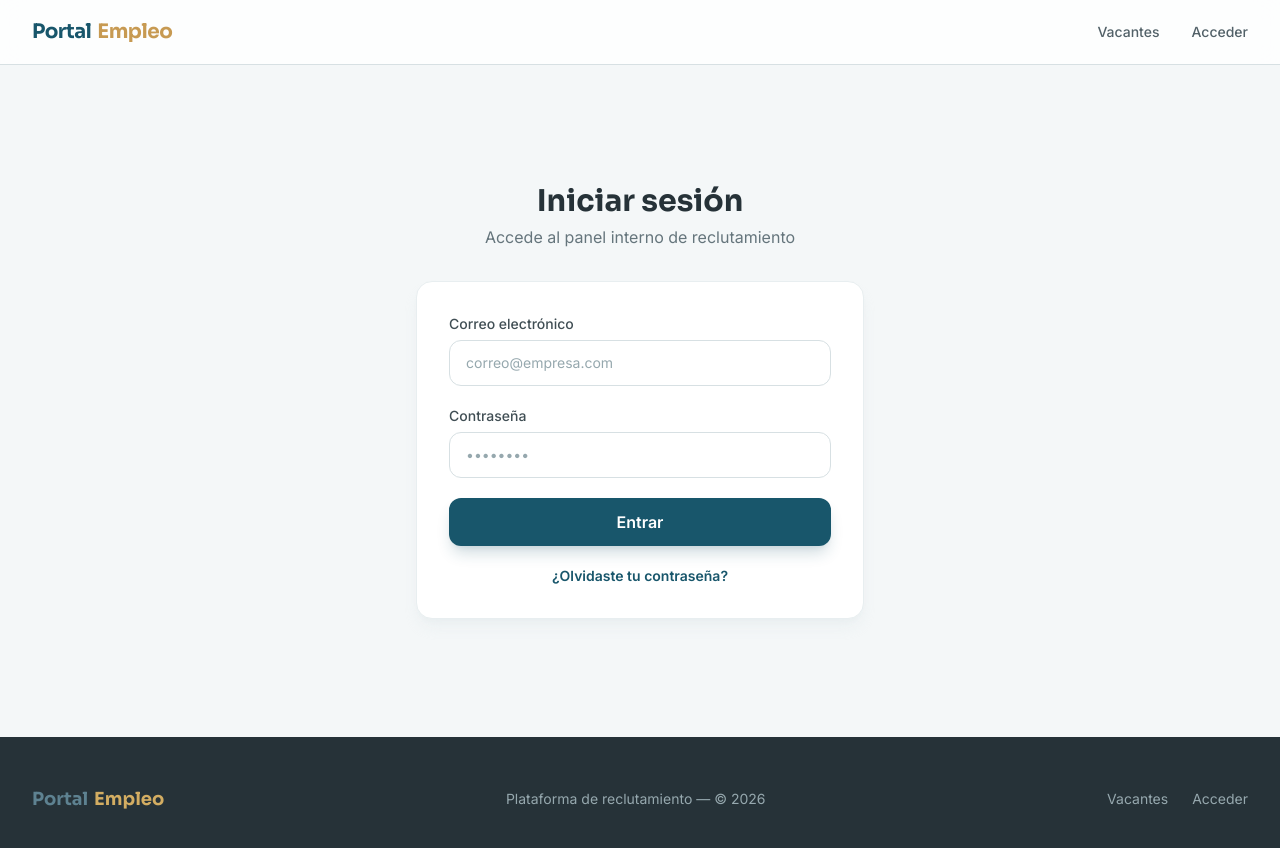
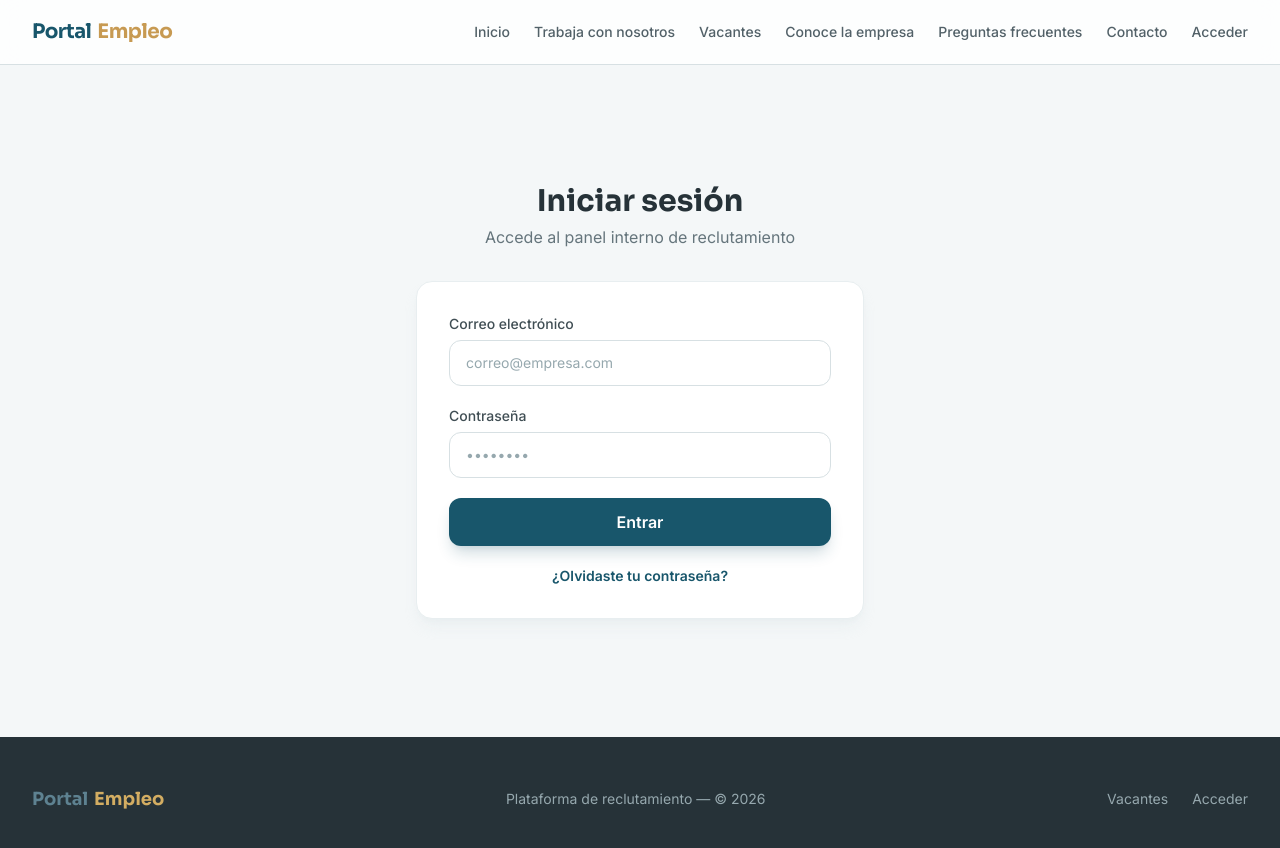
Before and after one commit to IsaacGarcia2022/reclutamiento, a Vue app: page /login in a window 1280 px wide. Shown: the top 848 px of the page. Built offline with nearby package versions, Linux system fonts and the light colour scheme; no server answers; the database is empty.

Commit message:
endpoints y menu

```diff
--- a/src/components/AppNavbar.vue
+++ b/src/components/AppNavbar.vue
@@ -19,8 +19,13 @@ function logout () { auth.logout(); router.push('/'); mobileOpen.value = false }
           <span class="text-brand-600">Portal</span><span class="text-coral-500">Empleo</span>
         </button>
 
-        <div class="hidden md:flex items-center gap-8">
+        <div class="hidden md:flex items-center gap-6">
+          <router-link to="/" class="text-sm font-medium text-stone-600 hover:text-brand-600 transition-colors duration-200">Inicio</router-link>
+          <router-link to="/trabaja-con-nosotros" class="text-sm font-medium text-stone-600 hover:text-brand-600 transition-colors duration-200">Trabaja con nosotros</router-link>
           <router-link to="/vacantes" class="text-sm font-medium text-stone-600 hover:text-brand-600 transition-colors duration-200">Vacantes</router-link>
+          <router-link to="/empresa" class="text-sm font-medium text-stone-600 hover:text-brand-600 transition-colors duration-200">Conoce la empresa</router-link>
+          <router-link to="/preguntas-frecuentes" class="text-sm font-medium text-stone-600 hover:text-brand-600 transition-colors duration-200">Preguntas frecuentes</router-link>
+          <router-link to="/contacto" class="text-sm font-medium text-stone-600 hover:text-brand-600 transition-colors duration-200">Contacto</router-link>
           <template v-if="auth.isAuthenticated">
             <router-link to="/admin" class="text-sm font-medium text-stone-600 hover:text-brand-600 transition-colors duration-200">Panel</router-link>
             <div class="h-5 w-px bg-stone-200"></div>
@@ -42,7 +47,12 @@ function logout () { auth.logout(); router.push('/'); mobileOpen.value = false }
     </div>
 
     <div v-show="mobileOpen" class="md:hidden border-t border-stone-200 bg-white px-4 py-4 space-y-3">
+      <router-link @click="mobileOpen = false" to="/" class="block text-sm font-medium text-stone-600 hover:text-brand-600">Inicio</router-link>
+      <router-link @click="mobileOpen = false" to="/trabaja-con-nosotros" class="block text-sm font-medium text-stone-600 hover:text-brand-600">Trabaja con nosotros</router-link>
       <router-link @click="mobileOpen = false" to="/vacantes" class="block text-sm font-medium text-stone-600 hover:text-brand-600">Vacantes</router-link>
+      <router-link @click="mobileOpen = false" to="/empresa" class="block text-sm font-medium text-stone-600 hover:text-brand-600">Conoce la empresa</router-link>
+      <router-link @click="mobileOpen = false" to="/preguntas-frecuentes" class="block text-sm font-medium text-stone-600 hover:text-brand-600">Preguntas frecuentes</router-link>
+      <router-link @click="mobileOpen = false" to="/contacto" class="block text-sm font-medium text-stone-600 hover:text-brand-600">Contacto</router-link>
       <template v-if="auth.isAuthenticated">
         <router-link @click="mobileOpen = false" to="/admin" class="block text-sm font-medium text-stone-600 hover:text-brand-600">Panel</router-link>
         <button @click="logout" class="block text-sm font-medium text-coral-500">Cerrar sesión ({{ auth.currentUser.name }})</button>
--- a/src/services/VacancyService.js
+++ b/src/services/VacancyService.js
@@ -9,7 +9,7 @@ export default {
   async getById (id) { const { data, error } = await getSupabaseClient().from('vacancies').select(select).eq('id', id).maybeSingle(); if (error) throw error; return map(data) },
   async listAdmin () { return (await admin('list')).map(map) },
   async getAdmin (id) { return map(await admin('get', { id })) },
-  create: (payload) => admin('create', payload), update: (payload) => admin('update', payload), transition: (id, estado) => admin('transition', { id, estado }), duplicate: (id) => admin('duplicate', { id }),
+  create: (payload) => admin('create', payload), update: (payload) => admin('update', payload), transition: (id, estado) => admin('transition', { id, estado }), duplicate: (id) => admin('duplicate', { id }), delete: (id) => admin('delete', { id }),
   async catalogs () { const { data, error } = await getSupabaseClient().from('catalog_items').select('*').order('nombre'); if (error) throw error; return data },
   async uploadImage (file) { if (!file) return null; if (!file.type.startsWith('image/') || file.size > 2 * 1024 * 1024) throw new Error('La imagen debe ser menor a 2 MB.'); const ext=file.name.split('.').pop() || 'jpg'; const path=`vacancies/${crypto.randomUUID()}.${ext}`; const client=getSupabaseClient(); const {error}=await client.storage.from('vacancy-assets').upload(path,file,{contentType:file.type}); if(error) throw error; return client.storage.from('vacancy-assets').getPublicUrl(path).data.publicUrl }
 }
--- a/src/views/ApplyForm.vue
+++ b/src/views/ApplyForm.vue
@@ -538,7 +538,7 @@ async function submit () {
                   class="w-4 h-4 mt-0.5 rounded border-stone-300 text-brand-600 focus:ring-brand-500 focus:ring-offset-0 transition-colors" />
                 <label for="consentData" class="text-xs text-stone-600 font-body cursor-pointer select-none leading-relaxed">
                   Autorizo el tratamiento de mis datos personales para los fines exclusivos del proceso de selección y contratación laboral para esta vacante, conforme a los
-                  <router-link to="/terminos-de-postulacion" target="_blank" class="text-brand-600 underline font-medium hover:text-brand-700">términos de postulación</router-link>. *
+                  <router-link to="/terminos" target="_blank" class="text-brand-600 underline font-medium hover:text-brand-700">términos de postulación</router-link>. *
                 </label>
               </div>
               <p v-if="errors.consentDataTreatment" class="text-xs text-red-500 font-body ml-7">{{ errors.consentDataTreatment }}</p>
--- a/src/views/admin/AdminLayout.vue
+++ b/src/views/admin/AdminLayout.vue
@@ -180,66 +180,79 @@ onUnmounted(() => {
     <div class="flex flex-col md:flex-row gap-6">
       <aside class="md:w-56 shrink-0">
         <nav class="card border border-stone-100 p-2 space-y-1">
-          <router-link to="/admin"
+          <!-- Inicio -->
+          <router-link to="/admin/inicio"
             class="flex items-center gap-2.5 px-4 py-2.5 rounded-xl text-sm font-medium transition-all duration-200"
-            :class="$route.path === '/admin' ? 'bg-brand-50 text-brand-700' : 'text-stone-600 hover:bg-stone-50 hover:text-stone-900'">
+            :class="$route.path === '/admin/inicio' ? 'bg-brand-50 text-brand-700' : 'text-stone-600 hover:bg-stone-50 hover:text-stone-900'">
             <svg class="w-4 h-4" fill="none" stroke="currentColor" viewBox="0 0 24 24"><path stroke-linecap="round" stroke-linejoin="round" stroke-width="2" d="M3 12l2-2m0 0l7-7 7 7M5 10v10a1 1 0 001 1h3m10-11l2 2m-2-2v10a1 1 0 01-1 1h-3m-6 0a1 1 0 001-1v-4a1 1 0 011-1h2a1 1 0 011 1v4a1 1 0 001 1m-6 0h6"/></svg>
-            Dashboard
+            Inicio
           </router-link>
+
+          <!-- Vacantes -->
           <router-link to="/admin/vacantes"
             class="flex items-center gap-2.5 px-4 py-2.5 rounded-xl text-sm font-medium transition-all duration-200"
             :class="$route.path.startsWith('/admin/vacantes') ? 'bg-brand-50 text-brand-700' : 'text-stone-600 hover:bg-stone-50 hover:text-stone-900'">
             <svg class="w-4 h-4" fill="none" stroke="currentColor" viewBox="0 0 24 24"><path stroke-linecap="round" stroke-linejoin="round" stroke-width="2" d="M21 13.255A23.931 23.931 0 0112 15c-3.183 0-6.22-.62-9-1.745M16 6V4a2 2 0 00-2-2h-4a2 2 0 00-2 2v2m4 6h.01M5 20h14a2 2 0 002-2V8a2 2 0 00-2-2H5a2 2 0 00-2 2v10a2 2 0 002 2z"/></svg>
-            Mis vacantes
+            Vacantes
           </router-link>
+
+          <!-- Postulaciones -->
           <router-link to="/admin/postulaciones"
             class="flex items-center gap-2.5 px-4 py-2.5 rounded-xl text-sm font-medium transition-all duration-200"
             :class="$route.path.startsWith('/admin/postulaciones') ? 'bg-brand-50 text-brand-700' : 'text-stone-600 hover:bg-stone-50 hover:text-stone-900'">
-            <svg class="w-4 h-4" fill="none" stroke="currentColor" viewBox="0 0 24 24"><path stroke-linecap="round" stroke-linejoin="round" stroke-width="2" d="M16 21v-2a4 4 0 00-4-4H6a4 4 0 00-4 4v2m18-2v-2a4 4 0 00-3-3.87m-4-9.13a4 4 0 11-8 0 4 4 0 018 0z"/></svg>
+            <svg class="w-4 h-4" fill="none" stroke="currentColor" viewBox="0 0 24 24"><path stroke-linecap="round" stroke-linejoin="round" stroke-width="2" d="M20 13V6a2 2 0 00-2-2H6a2 2 0 00-2 2v7m16 0a2 2 0 01-2 2H6a2 2 0 01-2-2m16 0v5a2 2 0 01-2 2H6a2 2 0 01-2-2v-5M14 10h-4"/></svg>
             Postulaciones
           </router-link>
+
+          <!-- Banco de candidatos -->
           <router-link to="/admin/candidatos"
             class="flex items-center gap-2.5 px-4 py-2.5 rounded-xl text-sm font-medium transition-all duration-200"
-            :class="$route.path.startsWith('/admin/candidatos') ? 'bg-brand-50 text-brand-700' : 'text-stone-600 hover:bg-stone-50 hover:text-stone-900'">
+            :class="$route.path === '/admin/candidatos' || $route.path.startsWith('/admin/candidatos/') ? 'bg-brand-50 text-brand-700' : 'text-stone-600 hover:bg-stone-50 hover:text-stone-900'">
             <svg class="w-4 h-4" fill="none" stroke="currentColor" viewBox="0 0 24 24"><path stroke-linecap="round" stroke-linejoin="round" stroke-width="2" d="M12 4.354a4 4 0 110 5.292M15 21H3v-1a6 6 0 0112 0v1zm0 0h6v-1a6 6 0 00-9-5.197M13 7a4 4 0 11-8 0 4 4 0 018 0z"/></svg>
-            Candidatos
+            Banco de candidatos
           </router-link>
+
+          <!-- Reportes -->
+          <router-link to="/admin/reportes"
+            class="flex items-center gap-2.5 px-4 py-2.5 rounded-xl text-sm font-medium transition-all duration-200"
+            :class="$route.path.startsWith('/admin/reportes') ? 'bg-brand-50 text-brand-700' : 'text-stone-600 hover:bg-stone-50 hover:text-stone-900'">
+            <svg class="w-4 h-4" fill="none" stroke="currentColor" viewBox="0 0 24 24"><path stroke-linecap="round" stroke-linejoin="round" stroke-width="2" d="M9 19v-6a2 2 0 00-2-2H5a2 2 0 00-2 2v6a2 2 0 002 2h2a2 2 0 002-2zm0 0V9a2 2 0 012-2h2a2 2 0 012 2v10m-6 0a2 2 0 002 2h2a2 2 0 002-2m0 0V5a2 2 0 012-2h2a2 2 0 012 2v14a2 2 0 002 2h2a2 2 0 002-2z"/></svg>
+            Reportes
+          </router-link>
+
+          <!-- Usuarios -->
           <router-link v-if="auth.currentUser?.role === 'administrador'" to="/admin/usuarios"
             class="flex items-center gap-2.5 px-4 py-2.5 rounded-xl text-sm font-medium transition-all duration-200"
             :class="$route.path.startsWith('/admin/usuarios') ? 'bg-brand-50 text-brand-700' : 'text-stone-600 hover:bg-stone-50 hover:text-stone-900'">
             <svg class="w-4 h-4" fill="none" stroke="currentColor" viewBox="0 0 24 24"><path stroke-linecap="round" stroke-linejoin="round" stroke-width="2" d="M17 20h5V9a2 2 0 00-2-2h-3m0 13H7m10 0v-2c0-1.105-.895-2-2-2H9c-1.105 0-2 .895-2 2v2m0 0H2V9a2 2 0 012-2h3m10 0V5a2 2 0 00-2-2H9a2 2 0 00-2 2v2m0 0h10M9 11h6"/></svg>
             Usuarios
           </router-link>
-          <router-link v-if="auth.currentUser?.role === 'administrador'" to="/admin/empresa"
-            class="flex items-center gap-2.5 px-4 py-2.5 rounded-xl text-sm font-medium transition-all duration-200"
-            :class="$route.path.startsWith('/admin/empresa') ? 'bg-brand-50 text-brand-700' : 'text-stone-600 hover:bg-stone-50 hover:text-stone-900'">
-            <svg class="w-4 h-4" fill="none" stroke="currentColor" viewBox="0 0 24 24"><path stroke-linecap="round" stroke-linejoin="round" stroke-width="2" d="M3 21h18M5 21V7l7-4 7 4v14M9 21v-6h6v6M9 9h.01M15 9h.01M9 12h.01M15 12h.01"/></svg>
-            Empresa
-          </router-link>
-          <router-link v-if="auth.currentUser?.role === 'administrador'" to="/admin/plantillas"
-            class="flex items-center gap-2.5 px-4 py-2.5 rounded-xl text-sm font-medium transition-all duration-200"
-            :class="$route.path.startsWith('/admin/plantillas') ? 'bg-brand-50 text-brand-700' : 'text-stone-600 hover:bg-stone-50 hover:text-stone-900'">
-            <svg class="w-4 h-4" fill="none" stroke="currentColor" viewBox="0 0 24 24"><path stroke-linecap="round" stroke-linejoin="round" stroke-width="2" d="M3 8l7.89 5.26a2 2 0 002.22 0L21 8M5 19h14a2 2 0 002-2V7a2 2 0 00-2-2H5a2 2 0 00-2 2v10a2 2 0 002 2z"/></svg>
-            Plantillas
-          </router-link>
+
+          <!-- Catálogos -->
           <router-link v-if="auth.currentUser?.role === 'administrador'" to="/admin/catalogos"
             class="flex items-center gap-2.5 px-4 py-2.5 rounded-xl text-sm font-medium transition-all duration-200"
             :class="$route.path.startsWith('/admin/catalogos') ? 'bg-brand-50 text-brand-700' : 'text-stone-600 hover:bg-stone-50 hover:text-stone-900'">
             <svg class="w-4 h-4" fill="none" stroke="currentColor" viewBox="0 0 24 24"><path stroke-linecap="round" stroke-linejoin="round" stroke-width="2" d="M4 7h16M4 12h16M4 17h16"/></svg>
             Catálogos
           </router-link>
+
+          <!-- Configuración -->
+          <router-link v-if="auth.currentUser?.role === 'administrador'" to="/admin/configuracion"
+            class="flex items-center gap-2.5 px-4 py-2.5 rounded-xl text-sm font-medium transition-all duration-200"
+            :class="$route.path.startsWith('/admin/configuracion') ? 'bg-brand-50 text-brand-700' : 'text-stone-600 hover:bg-stone-50 hover:text-stone-900'">
+            <svg class="w-4 h-4" fill="none" stroke="currentColor" viewBox="0 0 24 24"><path stroke-linecap="round" stroke-linejoin="round" stroke-width="2" d="M10.325 4.317c.426-1.756 2.924-1.756 3.35 0a1.724 1.724 0 002.573 1.066c1.543-.94 3.31.826 2.37 2.37a1.724 1.724 0 001.065 2.572c1.756.426 1.756 2.924 0 3.35a1.724 1.724 0 00-1.066 2.573c.94 1.543-.826 3.31-2.37 2.37a1.724 1.724 0 00-2.572 1.065c-.426 1.756-2.924 1.756-3.35 0a1.724 1.724 0 00-2.573-1.066c-1.543.94-3.31-.826-2.37-2.37a1.724 1.724 0 00-1.065-2.572c-1.756-.426-1.756-2.924 0-3.35a1.724 1.724 0 001.066-2.573c-.94-1.543.826-3.31 2.37-2.37.996.608 2.296.07 2.572-1.065z"/><path stroke-linecap="round" stroke-linejoin="round" stroke-width="2" d="M15 12a3 3 0 11-6 0 3 3 0 016 0z"/></svg>
+            Configuración
+          </router-link>
+
+          <!-- Auditoría -->
           <router-link v-if="auth.currentUser?.role === 'administrador'" to="/admin/auditoria"
             class="flex items-center gap-2.5 px-4 py-2.5 rounded-xl text-sm font-medium transition-all duration-200"
             :class="$route.path.startsWith('/admin/auditoria') ? 'bg-brand-50 text-brand-700' : 'text-stone-600 hover:bg-stone-50 hover:text-stone-900'">
-            <svg class="w-4 h-4" fill="none" stroke="currentColor" viewBox="0 0 24 24"><path stroke-linecap="round" stroke-linejoin="round" stroke-width="2" d="M12 8v4l3 2m6-2a9 9 0 11-18 0 9 9 0 0118 0z"/></svg>
+            <svg class="w-4 h-4" fill="none" stroke="currentColor" viewBox="0 0 24 24"><path stroke-linecap="round" stroke-linejoin="round" stroke-width="2" d="M9 12l2 2 4-4m5.618-4.016A11.955 11.955 0 0112 2.944a11.955 11.955 0 01-8.618 3.04A12.02 12.02 0 003 9c0 5.591 3.824 10.29 9 11.622 5.176-1.332 9-6.03 9-11.622 0-1.042-.133-2.052-.382-3.016z"/></svg>
             Auditoría
           </router-link>
-          <router-link to="/admin/reportes"
-            class="flex items-center gap-2.5 px-4 py-2.5 rounded-xl text-sm font-medium transition-all duration-200"
-            :class="$route.path.startsWith('/admin/reportes') ? 'bg-brand-50 text-brand-700' : 'text-stone-600 hover:bg-stone-50 hover:text-stone-900'">
-            <svg class="w-4 h-4" fill="none" stroke="currentColor" viewBox="0 0 24 24"><path stroke-linecap="round" stroke-linejoin="round" stroke-width="2" d="M9 19v-6a2 2 0 00-2-2H5a2 2 0 00-2 2v6a2 2 0 002 2h2a2 2 0 002-2zm0 0V9a2 2 0 012-2h2a2 2 0 012 2v10m-6 0a2 2 0 002 2h2a2 2 0 002-2m0 0V5a2 2 0 012-2h2a2 2 0 012 2v14a2 2 0 002 2h2a2 2 0 002-2z"/></svg>
-            Reportes
-          </router-link>
+
+          <!-- Privacidad -->
           <router-link v-if="auth.currentUser?.role === 'administrador' || auth.currentUser?.role === 'recursos_humanos'" to="/admin/privacidad"
             class="flex items-center gap-2.5 px-4 py-2.5 rounded-xl text-sm font-medium transition-all duration-200"
             :class="$route.path.startsWith('/admin/privacidad') ? 'bg-brand-50 text-brand-700' : 'text-stone-600 hover:bg-stone-50 hover:text-stone-900'">
```
Also changed, not shown: src/router/index.js (+6 -5 lines), 1 other file (tests, documents, lock files or other folders).
